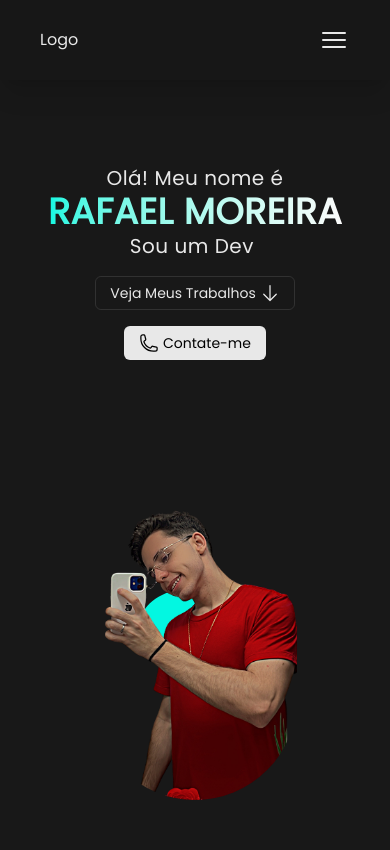
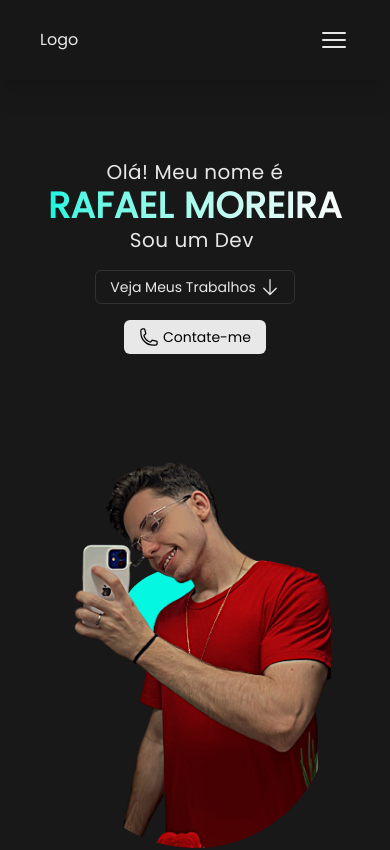
Before and after one commit to RafaelOlMoreira/portifolio-rafael, a React (Vite) app: page / in a window 390 px wide. Shown: the top 850 px of the page. Built offline with nearby package versions, Linux system fonts and the light colour scheme.

Commit message:
refactor(Sobre): Ajustando responsividade 0.4

```diff
--- a/src/components/Sobre.jsx
+++ b/src/components/Sobre.jsx
@@ -3,10 +3,10 @@ import { TypeAnimation } from 'react-type-animation'
 
 function Sobre() {
   return (
-    <div id='inicio' className='font-poppins pt-17 h-screen w-full bg-[#181818] grid grid-rows-2 items-center justify-items-start
-                                xl:grid-cols-2 xl:pt-30 lg:pt-0 md:pt-2'>
+    <div id='inicio' className='font-poppins pt-15 h-screen w-full bg-[#181818] grid grid-rows-2 items-center justify-items-start
+                                xl:grid-cols-2 xl:pt-70'>
 
-      <div className='xl:ml-15 mx-auto h-min'>
+      <div className='xl:ml-15 mx-auto h-auto'>
         <h1 className='fade-in-esquerda block tracking-wide text-[#e8e8e8] text-center text-nowrap object-cover
                        text-xl md:text-2xl lg:text-3xl xl:text-4xl '>
           Olá! Meu nome é
@@ -63,8 +63,8 @@ function Sobre() {
         </svg>
 
         <img src="/fotopersona.png" alt="Minha foto"
-          className="relative items-center max-h-75 rounded-b-full object-cover
-                      xl:max-h-130 lg:max-h-115 md:max-h-100"
+          className="relative items-center max-h-100 rounded-b-full object-cover
+                      xl:max-h-130 lg:max-h-105 md:max-h-100"
         />
       </div>
 
```
